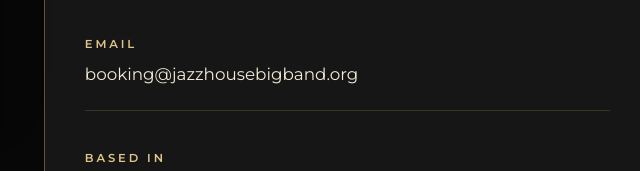
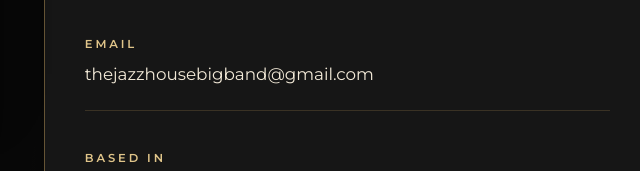
Before and after one commit to Flanobi/The-Jazz-House-Big-Band, a plain HTML site: page contact.html in a window 1280 px wide. Shown: the part 1109-1280 px from the top of the page, 565-1205 px from the left. Drawn offline with Linux system fonts and the light colour scheme; a web font is replaced by a local one.

Commit message:
Update contact.html

```diff
--- a/contact.html
+++ b/contact.html
@@ -1233,8 +1233,8 @@
 
             <div class="contact-item">
               <span class="contact-label">Email</span>
-              <a class="contact-value" href="mailto:booking@jazzhousebigband.org">
-                booking@jazzhousebigband.org
+              <a class="contact-value" href="mailto:thejazzhousebigband@gmail.com">
+                thejazzhousebigband@gmail.com
               </a>
             </div>
 
@@ -1281,7 +1281,7 @@
 
         <form
           class="form-grid"
-          action="mailto:booking@jazzhousebigband.org"
+          action="mailto:thejazzhousebigband@gmail.com"
           method="post"
           enctype="text/plain"
         >
```
